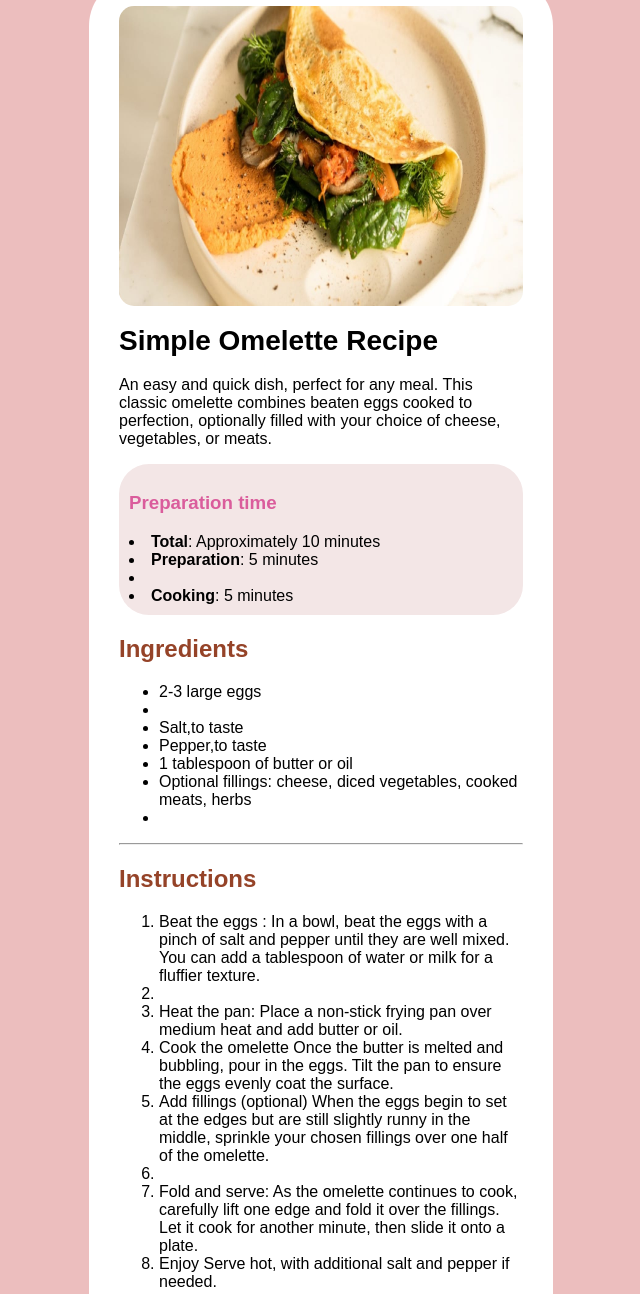
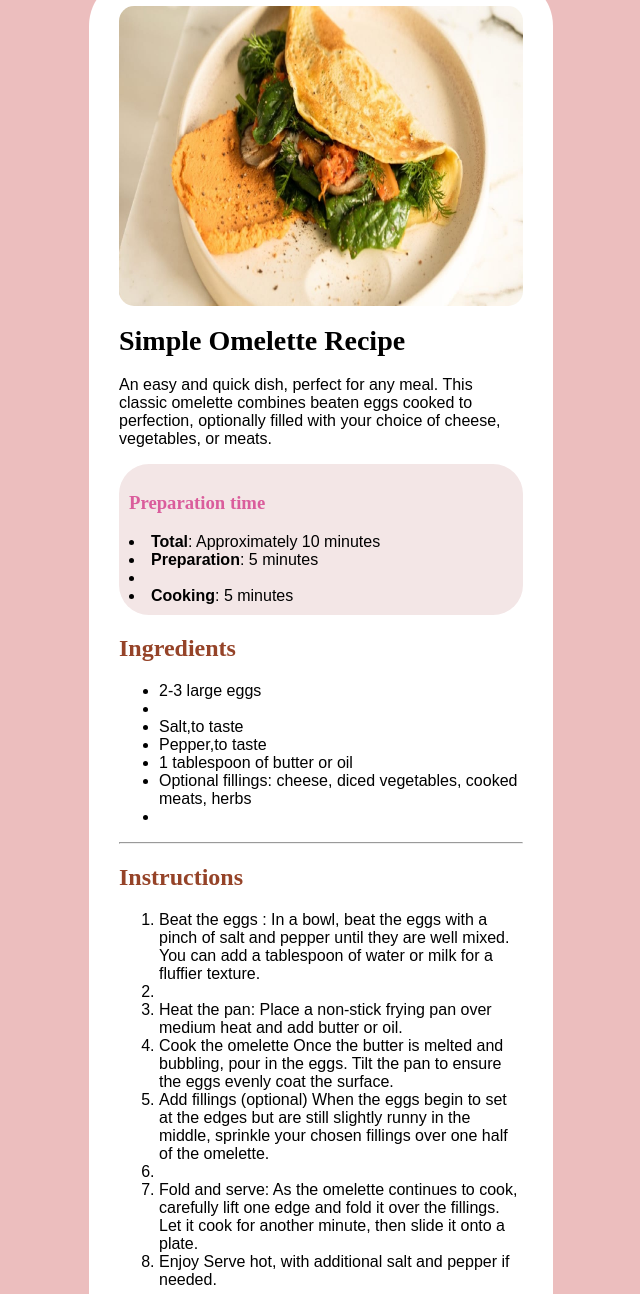
Before and after one commit to Valchali/Recipe-page-main, a plain HTML site: page index.html in a window 1280 px wide. Shown: the part 224-1518 px from the top of the page, without its empty margins (319-959 px from the left). Drawn offline with Linux system fonts and the light colour scheme.

Commit message:
recipe-page-main

```diff
--- a/style.css
+++ b/style.css
@@ -30,34 +30,37 @@ main{
   }
 
 .container h3{
-  color:hsl(330, 63%, 61%)
+  color:hsl(330, 63%, 61%);
+  font-family: Young serif, serif;
+  /* font-weight: 400px; */
 }
   h1 {
     font-size: 28px;
     text-align: left;
     /* margin-bottom: px; */
-
+    font-family: Young serif, serif;
+    font-weight: 50px;
   }
 
   .container1 h2{
-    color: hsl(15, 58%, 37%)
+    color: hsl(15, 58%, 37%);
+    font-family: Young serif, serif;
   }
 
   .container2 h2{
-    color:hsl(15, 58%, 37%) ;
+    color:hsl(15, 58%, 37%);
+    font-family: Young serif, serif;
   }
 
 .container3 h2{
   color: hsl(15, 58%, 37%);
+   font-family: Young serif, serif;
 }
 
   .container li span{
     font-weight: bold;
     /* content: "\2022"; */
   }
-
-
-
 
   .avatar {
     justify-content: center;
```
